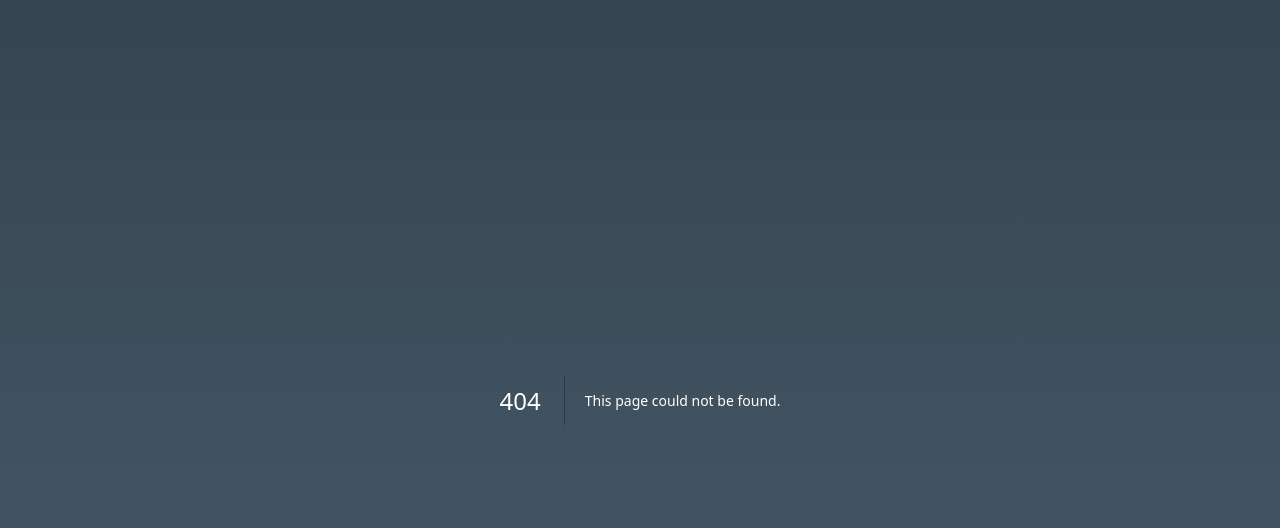
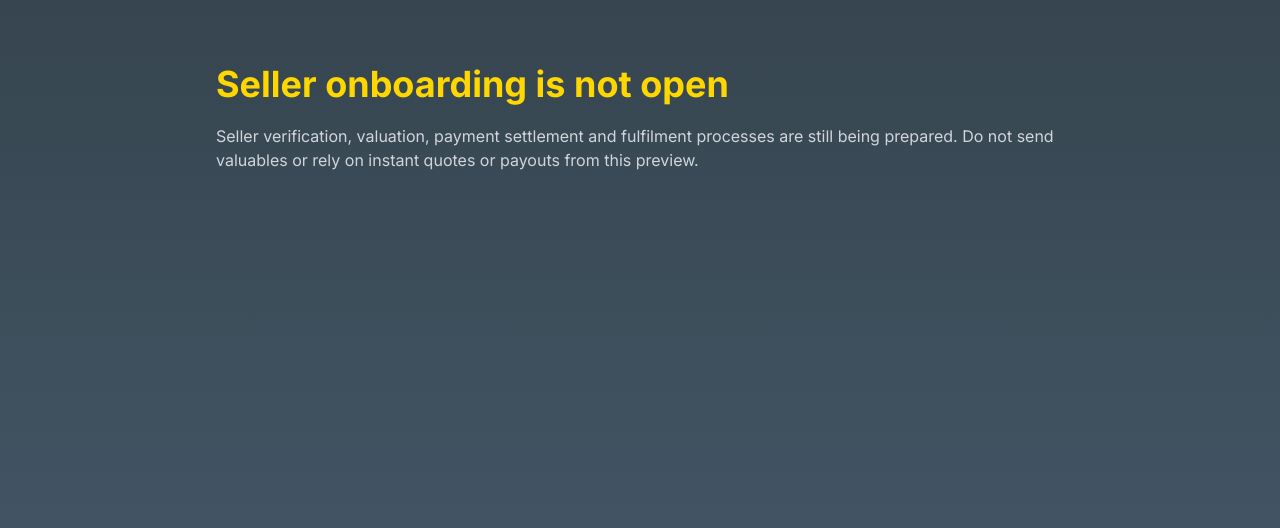
Before and after one commit to Marfenckysbot/limitless-bitcion, a Next.js app: page /sell in a window 1280 px wide. Before the commit this address had no page. Shown: the top 528 px of the page. Built offline with nearby package versions, Linux system fonts and the light colour scheme.

Commit message:
ux: add clear preview pages for unavailable marketplace routes

```diff
--- /dev/null
+++ b/src/app/sell/page.tsx
@@ -0,0 +1,11 @@
+export default function SellPage() {
+  return (
+    <section className="mx-auto min-h-screen max-w-4xl px-6 py-16">
+      <h1 className="text-4xl font-bold text-gold-light">Seller onboarding is not open</h1>
+      <p className="mt-5 text-gray-300">
+        Seller verification, valuation, payment settlement and fulfilment processes are still
+        being prepared. Do not send valuables or rely on instant quotes or payouts from this preview.
+      </p>
+    </section>
+  )
+}
```
